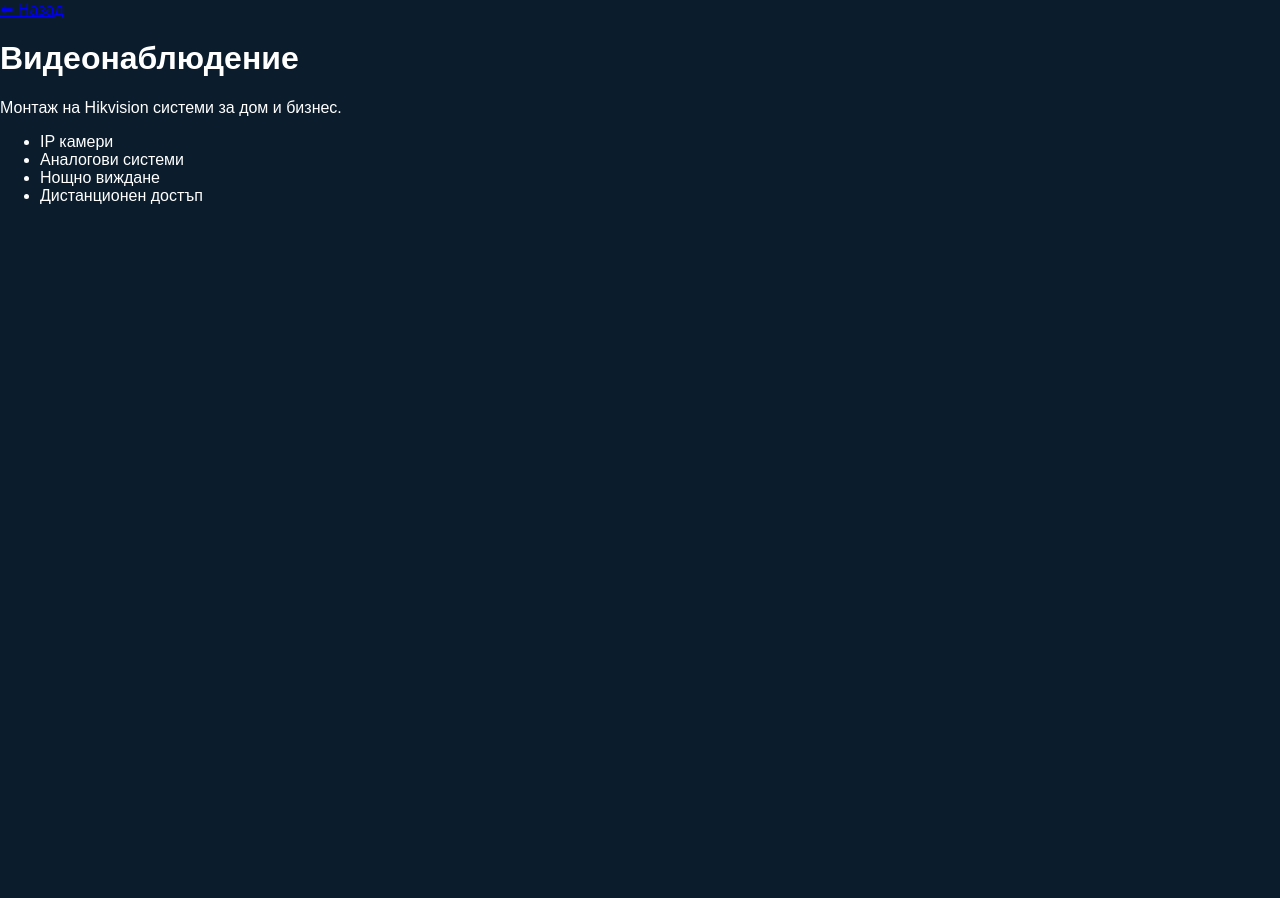
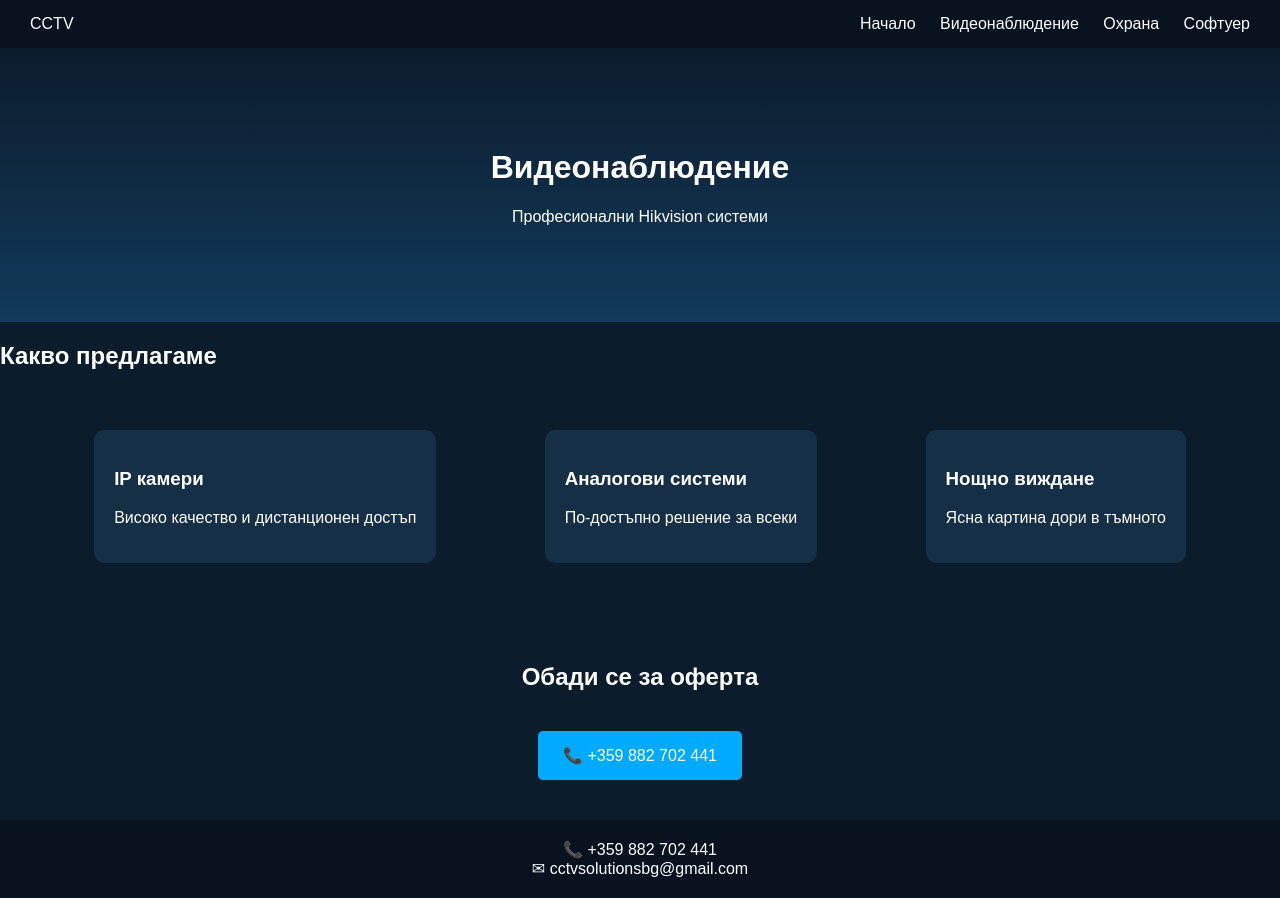
Before and after one commit to cctvsolutionsbg-a11y/cctv-solutions-bulgaria, a plain HTML site: page video.html in a window 1280 px wide. Before the commit the page ends 800 px from the top, so only its background shows below. Drawn offline with Linux system fonts and the light colour scheme.

Commit message:
Update video.html

```diff
--- a/video.html
+++ b/video.html
@@ -2,26 +2,59 @@
 <html lang="bg">
 <head>
 <meta charset="UTF-8">
+<meta name="viewport" content="width=device-width, initial-scale=1.0">
 <title>Видеонаблюдение</title>
 <link rel="stylesheet" href="style.css">
 </head>
 
 <body>
 
-<nav>
-<a href="index.html">⬅ Назад</a>
+<nav class="nav">
+    <div class="logo">CCTV</div>
+    <div>
+        <a href="index.html">Начало</a>
+        <a href="video.html">Видеонаблюдение</a>
+        <a href="perimeter.html">Охрана</a>
+        <a href="software.html">Софтуер</a>
+    </div>
 </nav>
 
-<h1>Видеонаблюдение</h1>
+<header class="hero">
+    <h1>Видеонаблюдение</h1>
+    <p>Професионални Hikvision системи</p>
+</header>
 
-<p>Монтаж на Hikvision системи за дом и бизнес.</p>
+<section class="content">
+    <h2>Какво предлагаме</h2>
 
-<ul>
-<li>IP камери</li>
-<li>Аналогови системи</li>
-<li>Нощно виждане</li>
-<li>Дистанционен достъп</li>
-</ul>
+    <div class="features">
+        <div class="card">
+            <h3>IP камери</h3>
+            <p>Високо качество и дистанционен достъп</p>
+        </div>
+
+        <div class="card">
+            <h3>Аналогови системи</h3>
+            <p>По-достъпно решение за всеки</p>
+        </div>
+
+        <div class="card">
+            <h3>Нощно виждане</h3>
+            <p>Ясна картина дори в тъмното</p>
+        </div>
+    </div>
+</section>
+
+<section class="cta">
+    <h2>Обади се за оферта</h2>
+    <a href="tel:+359882702441" class="btn">📞 +359 882 702 441</a>
+</section>
+
+<footer>
+    📞 +359 882 702 441
+    <br>
+    ✉ cctvsolutionsbg@gmail.com
+</footer>
 
 </body>
 </html>
```
